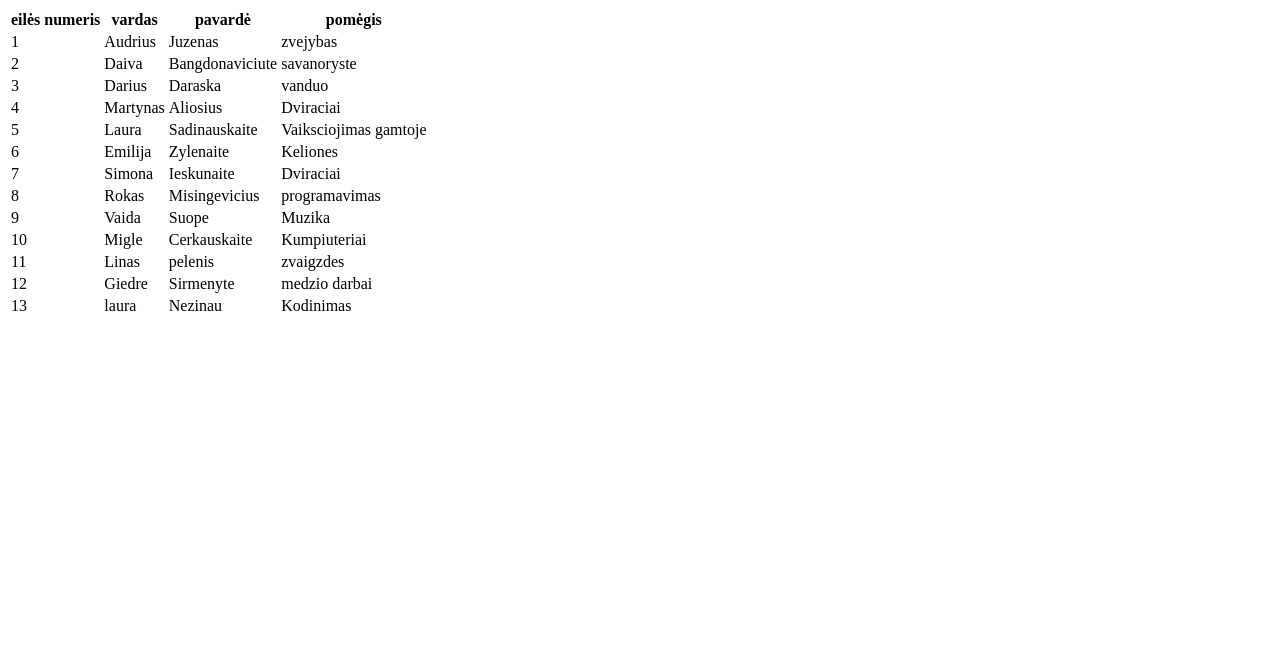
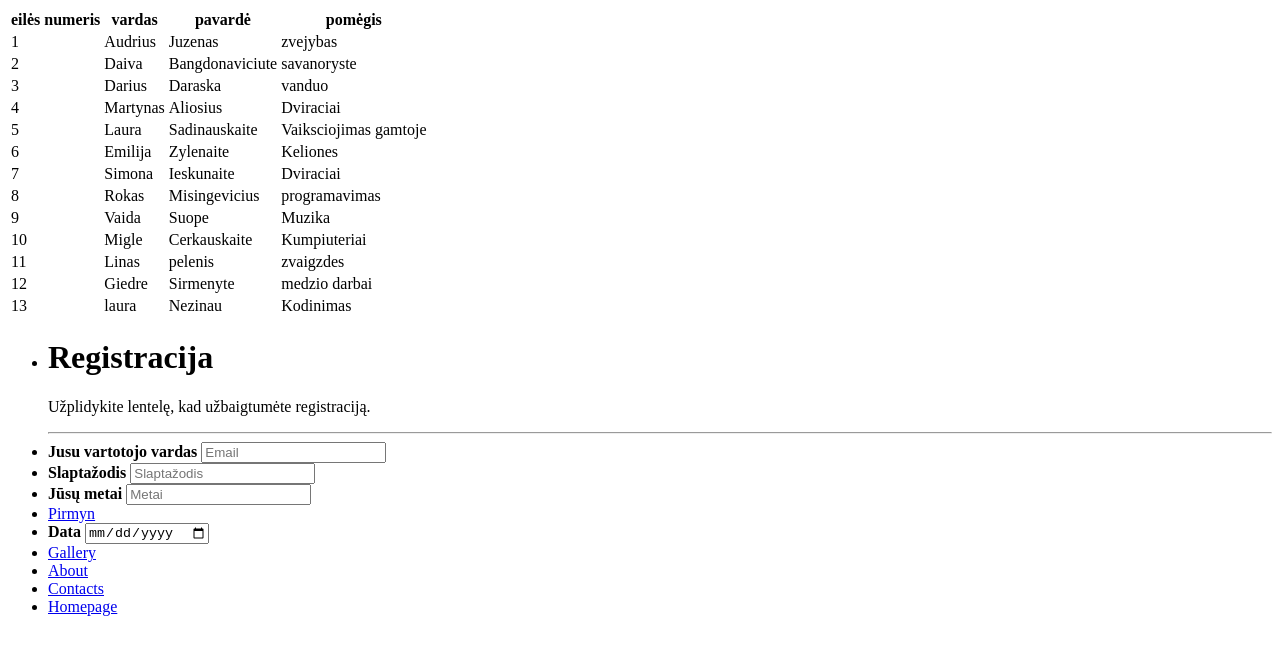
Before and after one commit to rokasmsng/HTML-puslapis, a plain HTML site: page index.html in a window 1280 px wide. Drawn offline with Linux system fonts and the light colour scheme.

Commit message:
prasminga zinute

```diff
--- a/index.html
+++ b/index.html
@@ -101,6 +101,58 @@
 
 </table>
 
+<form>
+    <ul>
+        <li>
+        <h1>Registracija</h1>
+        <p>Užplidykite lentelę, kad užbaigtumėte registraciją.</p>
+        <hr>
+        </li>
+
+        <li>
+        <label for="email"><b>Jusu vartotojo vardas</b></label>
+        <input type="email" placeholder="Email" name="email" id="email" required>
+        </li>
+
+        <li>
+        <label for="psw"><b>Slaptažodis</b></label>
+        <input type="password" placeholder="Slaptažodis" name="psw" id="psw" required>
+        </li>
+
+        <li>
+        <label for="age"><b>Jūsų metai</b></label>
+        <input type="number"  id="age" name="age" placeholder="Metai">
+        </li>
+
+        <li>
+            <a href="https://github.com/rokasmsng" target="_blank">Pirmyn</a>
+        </li>
+
+        <li>
+            <label> <b>Data</b></label>
+            <input type="date">
+        </li>
+
+        <li>
+         <a href="gallery.html" target="_blank">Gallery</a>
+        </li>
+
+        <li>
+            <a href="about.html" target="_blank">About</a>
+        </li>
+
+        <li>
+            <a href="contacts.html" target="_blank">Contacts</a>
+        </li>
+        <li>
+            <a href="index.html" target="_blank">Homepage</a>
+        </li>
+    </ul>
+
+</form>
+
+
+
 
 
 
```
Also changed, not shown: about.html (added, +13 -0 lines), contacts.html (added, +13 -0 lines), gallery.html (added, +20 -0 lines), images/earth-2254769__340.jpg (added), images/istockphoto-1227189323-1024x1024.jpg (added), images/mac-459196_1920.jpg (added), images/mobile-phone-1917737__340.jpg (added), images/monitor-1307227_1920.jpg (added), images/notebook-1280538__340.jpg (added), images/student-849825__340.jpg (added), images/woman-1446557__340.jpg (added).
